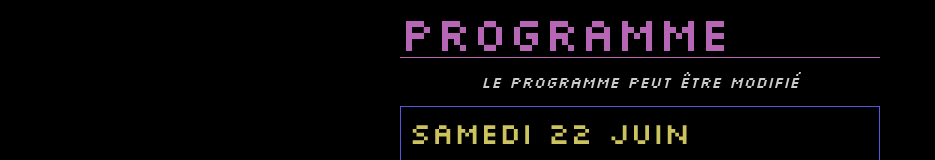
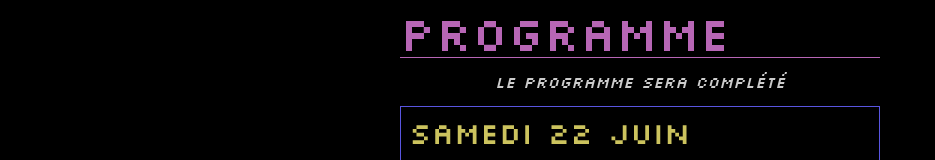
Before and after one commit to Asso-MO5/jmsx, a Next.js app: page /programme in a window 1280 px wide. Shown: the part 157-317 px from the top of the page, without its empty margins (0-935 px from the left). Built offline with nearby package versions, Linux system fonts and the light colour scheme.

Commit message:
fix page

```diff
--- a/app/programme/page.tsx
+++ b/app/programme/page.tsx
@@ -57,7 +57,7 @@ export default function Progam() {
           <h1 className="text-msx-magenta border-b border-msx-magenta">
             Programme
           </h1>
-          <p className="text-msx-gray italic text-center">{"Le programme peut être modifié"}</p>
+          <p className="text-msx-gray italic text-center">{"Le programme sera complété"}</p>
 
           {program.map((day, index) => (
             <div key={index} className="p-2 border border-msx-darkBlue">
```
